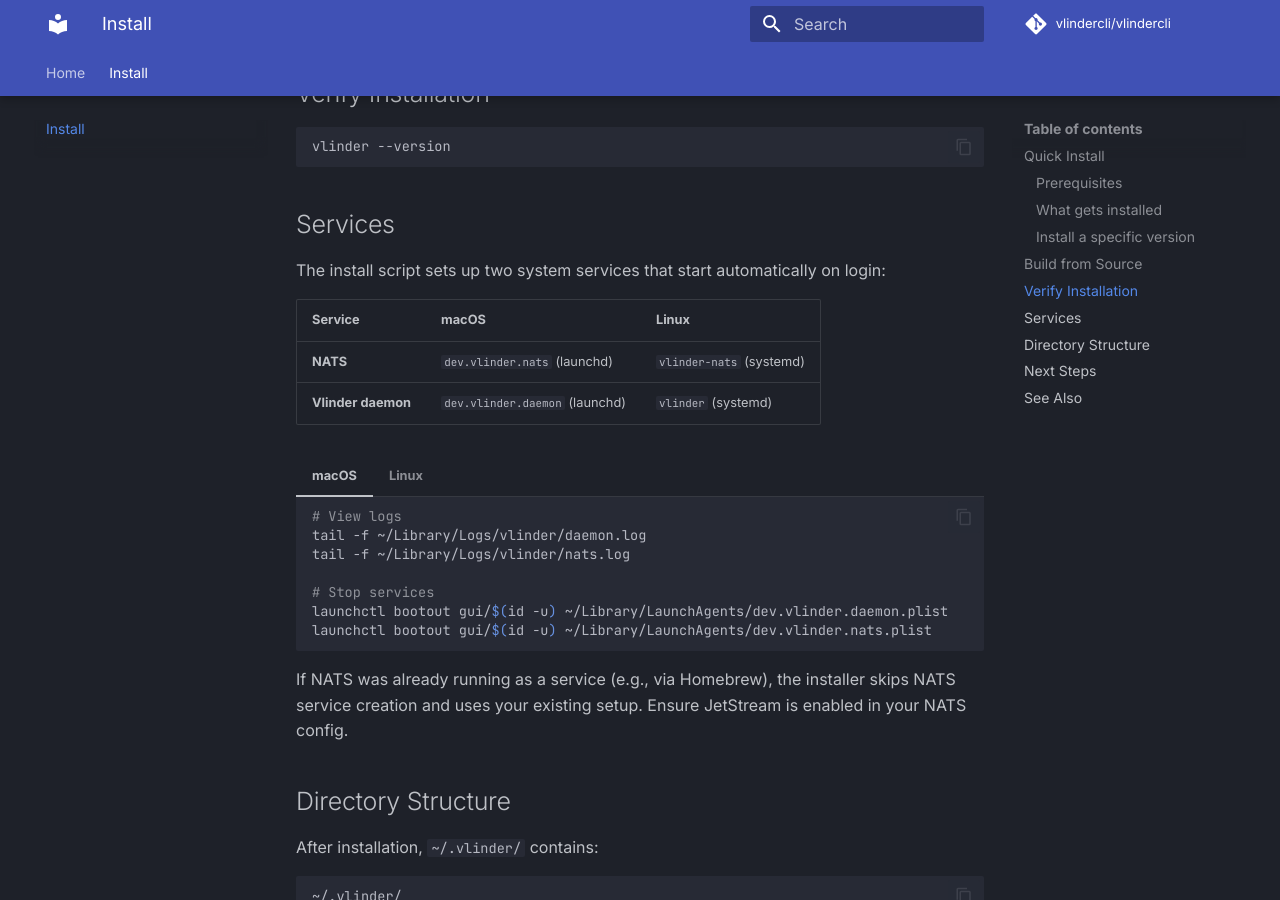
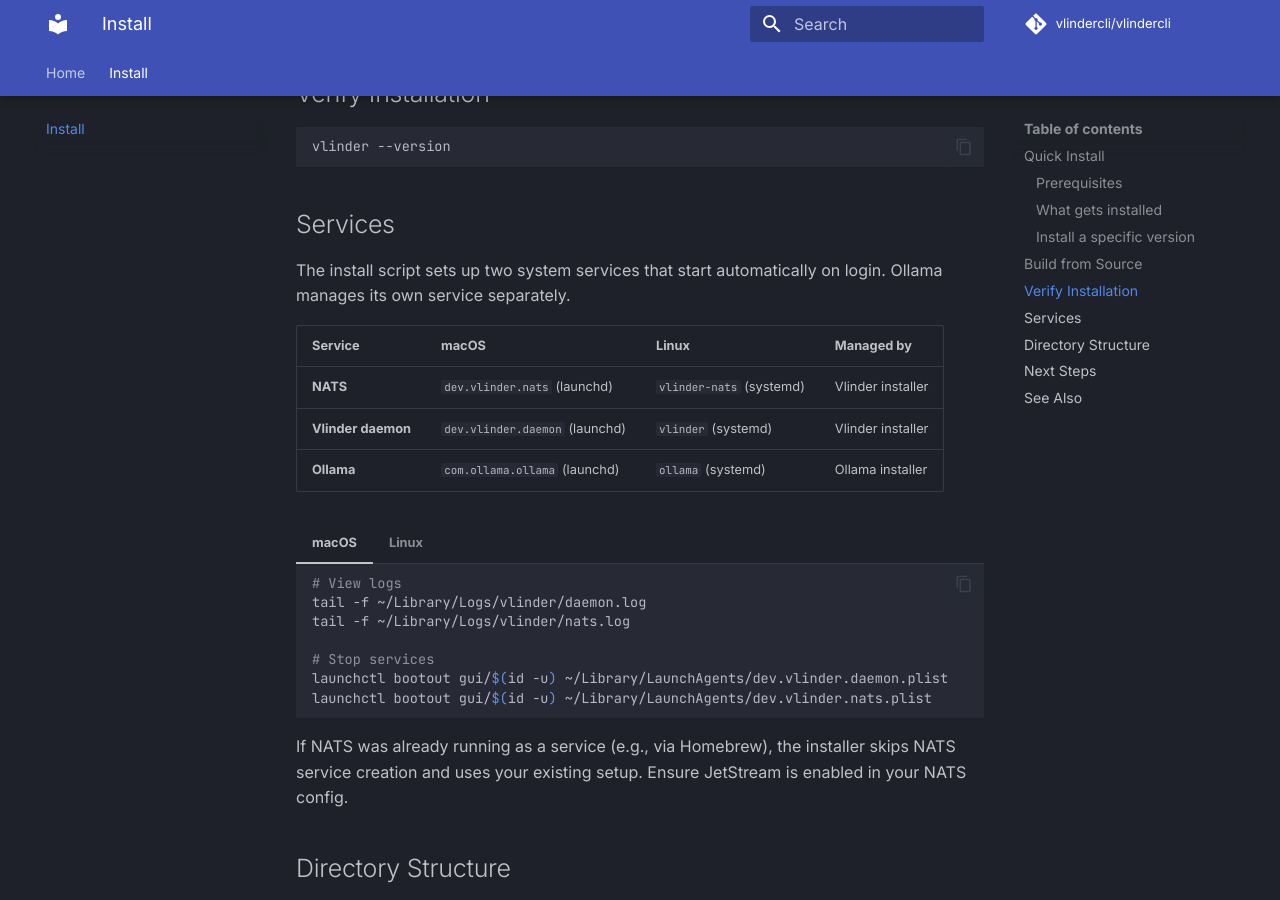
Before and after one commit to vlindercli/public-docs, an MkDocs documentation site: the page built from docs/how-to/installation.md, in a window 1280 px wide and 900 px high, scrolled down 2091 px. Built offline with MkDocs 1.6.1 and Material for MkDocs 9.7.7, drawn with Linux system fonts in a browser that asks for light colours; comment, search, counter and statistics services are not loaded.

Commit message:
Mention Ollama service in services table

```diff
--- a/docs/how-to/installation.md
+++ b/docs/how-to/installation.md
@@ -119,12 +119,13 @@ vlinder --version
 
 ## Services
 
-The install script sets up two system services that start automatically on login:
+The install script sets up two system services that start automatically on login. Ollama manages its own service separately.
 
-| Service | macOS | Linux |
-|---------|-------|-------|
-| **NATS** | `dev.vlinder.nats` (launchd) | `vlinder-nats` (systemd) |
-| **Vlinder daemon** | `dev.vlinder.daemon` (launchd) | `vlinder` (systemd) |
+| Service | macOS | Linux | Managed by |
+|---------|-------|-------|------------|
+| **NATS** | `dev.vlinder.nats` (launchd) | `vlinder-nats` (systemd) | Vlinder installer |
+| **Vlinder daemon** | `dev.vlinder.daemon` (launchd) | `vlinder` (systemd) | Vlinder installer |
+| **Ollama** | `com.ollama.ollama` (launchd) | `ollama` (systemd) | Ollama installer |
 
 === "macOS"
 
```
